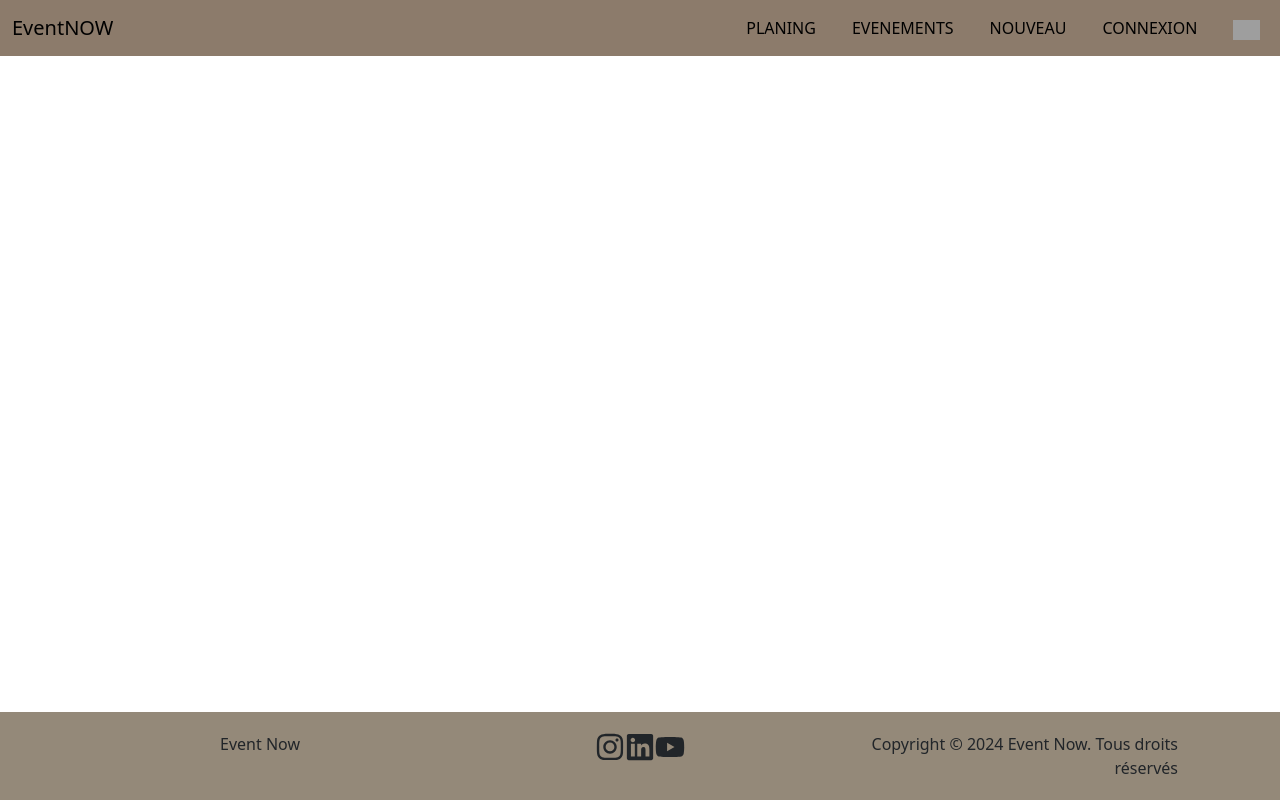
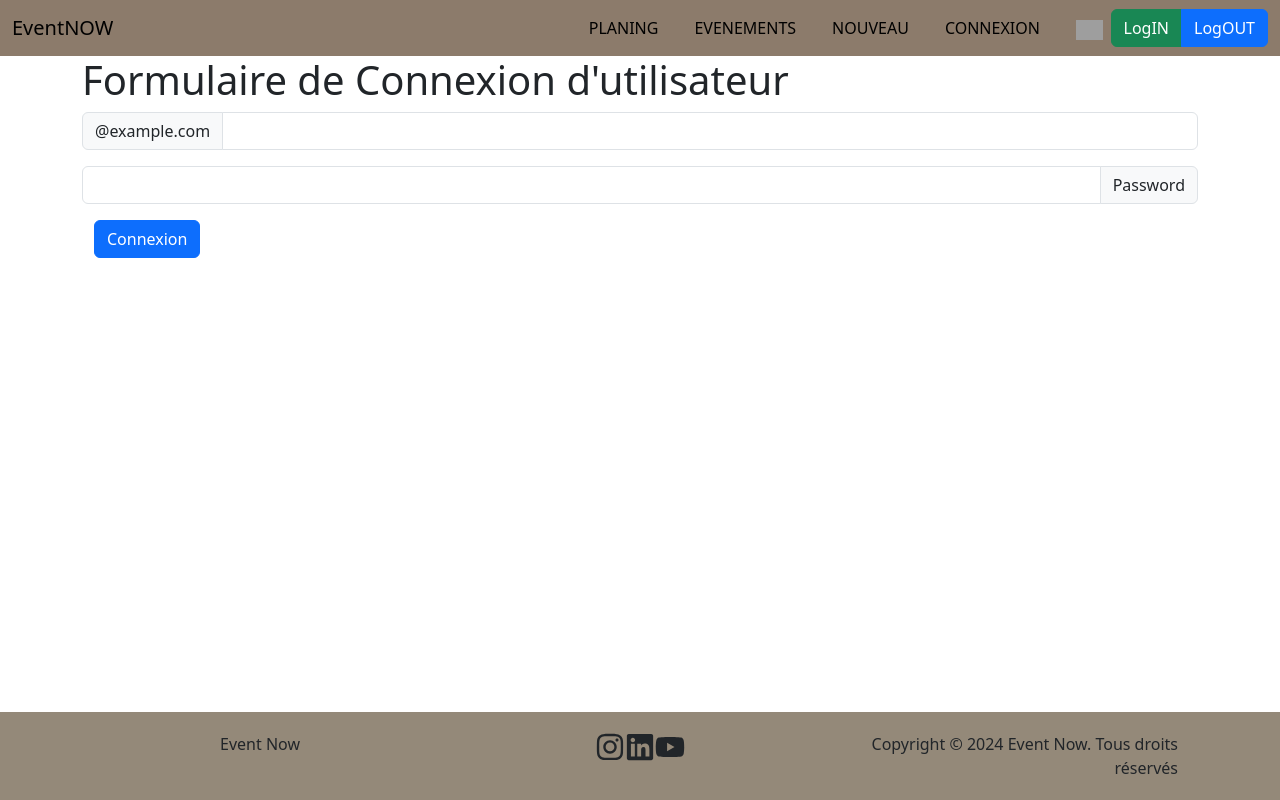
Before and after one commit to Yamnyr/EventNowFront, a React (Create React App) app: page /login in a window 1280 px wide. Built offline with nearby package versions, Linux system fonts and the light colour scheme; no server answers; grey boxes are pictures that could not be loaded.

Commit message:
ajout du component connexion/deconnexion

```diff
--- a/src/App.js
+++ b/src/App.js
@@ -11,6 +11,8 @@ import Evenement from './pages/evenement/evenement'
 import NewEvenement from './pages/admin/newEvenement'
 import DetailEvenement from './pages/evenement/DetailEvenement';
 import Planing from './pages/planing/planing';
+import Connexion from "./pages/connexion/Connexion";
+import Deconnexion from "./pages/connexion/Deconnexion";
 
 function App() {
   return (
@@ -25,6 +27,8 @@ function App() {
           <Route path="/inscription" element={<Inscription />} />
           <Route path="/newevenement" element={<NewEvenement />} />
           <Route path="/detailEvent/:id" element={<DetailEvenement />} />
+          <Route path="/login" element={<Connexion />} />
+          <Route path="/logout" element={<Deconnexion />} />
         </Routes>
         <Footer />
       </div>
--- a/src/components/Header.jsx
+++ b/src/components/Header.jsx
@@ -6,29 +6,65 @@ const Header = () => {
     return (
       <nav className="navbar navbar-expand-lg custom-header">
         <div className="container-fluid">
-                <Link className="navbar-brand" to="/">EventNOW</Link>
-                <button className="navbar-toggler" type="button" data-bs-toggle="collapse" data-bs-target="#navbarSupportedContent" aria-controls="navbarSupportedContent" aria-expanded="false" aria-label="Toggle navigation">
+          <Link className="navbar-brand" to="/">
+            EventNOW
+          </Link>
+          <button
+            className="navbar-toggler"
+            type="button"
+            data-bs-toggle="collapse"
+            data-bs-target="#navbarSupportedContent"
+            aria-controls="navbarSupportedContent"
+            aria-expanded="false"
+            aria-label="Toggle navigation"
+          >
             <span className="navbar-toggler-icon"></span>
           </button>
           <div className="collapse navbar-collapse" id="navbarSupportedContent">
             <ul className="navbar-nav ms-auto mb-2 mb-lg-0">
               <li className="nav-item">
-                            <Link className="nav-link" to="/planing">PLANING</Link>
+                <Link className="nav-link" to="/planing">
+                  PLANING
+                </Link>
               </li>
               <li className="nav-item">
-                            <Link className="nav-link" to="/evenement">EVENEMENTS</Link>
+                <Link className="nav-link" to="/evenement">
+                  EVENEMENTS
+                </Link>
               </li>
               <li className="nav-item">
-                            <Link className="nav-link" to="/newevenement">NOUVEAU</Link>
+                <Link className="nav-link" to="/newevenement">
+                  NOUVEAU
+                </Link>
               </li>
               <li className="nav-item">
-                            <Link className="nav-link" to="/connexion">CONNEXION</Link>
+                <Link className="nav-link" to="/connexion">
+                  CONNEXION
+                </Link>
               </li>
               <li className="nav-item">
-                            <Link className="nav-link" to="/"><img src="https://flagsapi.com/FR/flat/64.png" alt="French Flag" className="flag-icon"/></Link>
+                <Link className="nav-link" to="/">
+                  <img
+                    src="https://flagsapi.com/FR/flat/64.png"
+                    alt="French Flag"
+                    className="flag-icon"
+                  />
+                </Link>
               </li>
             </ul>
 
+            <div class="btn-group" role="group" aria-label="Basic example">
+              <button type="button" className="btn btn-success">
+                <Link className="nav-link" to="/login">
+                  LogIN
+                </Link>
+              </button>
+              <button type="button" className="btn btn-primary">
+                <Link className="nav-link" to="/logout">
+                  LogOUT
+                </Link>
+              </button>
+            </div>
           </div>
         </div>
       </nav>
--- /dev/null
+++ b/src/pages/connexion/Connexion.jsx
@@ -0,0 +1,94 @@
+import React, { useState, useEffect } from "react";
+import { useNavigate } from "react-router-dom";
+
+const Connexion = () => {
+  const [users, setUsers] = useState([]);
+  const [formData, setFormData] = useState({id: null, password: "", email: "" });
+  const [isUserValid, setIsUserValid] = useState(null);
+  const navigate = useNavigate();
+
+  // Récupère les données de l'API lors du montage du composant
+  useEffect(() => {
+    fetch("http://127.0.0.1:8000/users/getall")
+      .then((response) => response.json())
+      .then((data) => setUsers(data))
+      .catch((error) => console.error("Error fetching users:", error));
+  }, []);
+
+  // Gère les changements dans le formulaire
+  const handleChange = (e) => {
+    const { name, value } = e.target;
+    setFormData({ ...formData, [name]: value });
+  };
+
+  // Fonction pour stocker les données dans la session
+  const saveToLocalStorage = (data) => {
+    localStorage.setItem("userData", JSON.stringify(data));
+  };
+
+  // Vérifie si les données du formulaire sont présentes dans le tableau des utilisateurs
+  const handleSubmit = (e) => {
+    e.preventDefault();
+    const userExists = users.some(
+      (user) =>
+        user.password === formData.password && user.email === formData.email,
+          console.log(users.id)
+    );
+
+    setIsUserValid(userExists);
+  };
+  if (isUserValid) {
+    saveToLocalStorage({nom:formData.email,login: true});
+    navigate('/')
+  }
+
+  return (
+    <div className="container">
+      <h1>Formulaire de Connexion d'utilisateur</h1>
+      <form onSubmit={handleSubmit}>
+        <div className="input-group mb-3">
+          <span className="input-group-text">@example.com</span>
+          <input
+            className="form-control"
+            type="email"
+            id="email"
+            name="email"
+            value={formData.email}
+            onChange={handleChange}
+            required
+          />
+        </div>
+        <div className="input-group mb-3">
+          <input
+            className="form-control"
+            type="password"
+            id="password"
+            name="password"
+            value={formData.password}
+            onChange={handleChange}
+            required
+          />
+          <span className="input-group-text">Password</span>
+        </div>
+        <div className="container">
+
+          <button class="btn btn-primary" type="submit">
+            Connexion
+          </button>
+        </div>
+      </form>
+
+      {isUserValid !== null && (
+        <div>
+          {isUserValid ? (
+            <p>L'utilisateur existe dans le tableau.</p>
+          ) : (
+            <p>L'utilisateur n'existe pas dans le tableau.</p>
+          )}
+        </div>
+      )}
+    </div>
+  );
+};
+
+export default Connexion;
--- /dev/null
+++ b/src/pages/connexion/Deconnexion.jsx
@@ -0,0 +1,29 @@
+import React from "react";
+import { useNavigate } from "react-router-dom";
+
+const Deconnexion = () => {
+    const navigate = useNavigate();
+    const logOut = ()=>{
+        localStorage.removeItem('userdata');
+        navigate('/');
+    }
+
+
+  return (
+    <div class=" container my-5 card text-center">
+      <div class="card-header">LOGIN OUT</div>
+      <div class="card-body">
+        <h5 class="card-title"> Voulez vous vous deconnecté?</h5>
+        <p class="card-text">
+          si vous souhaitez vous deconnecté, apres reflexion click sur
+          déconnexion
+        </p>
+        <button onClick={logOut} class="btn btn-primary">
+          Deconnxion
+        </button>
+      </div>
+    </div>
+  );
+};
+
+export default Deconnexion;
```
Lines whose indentation alone changed are shown as unchanged.
